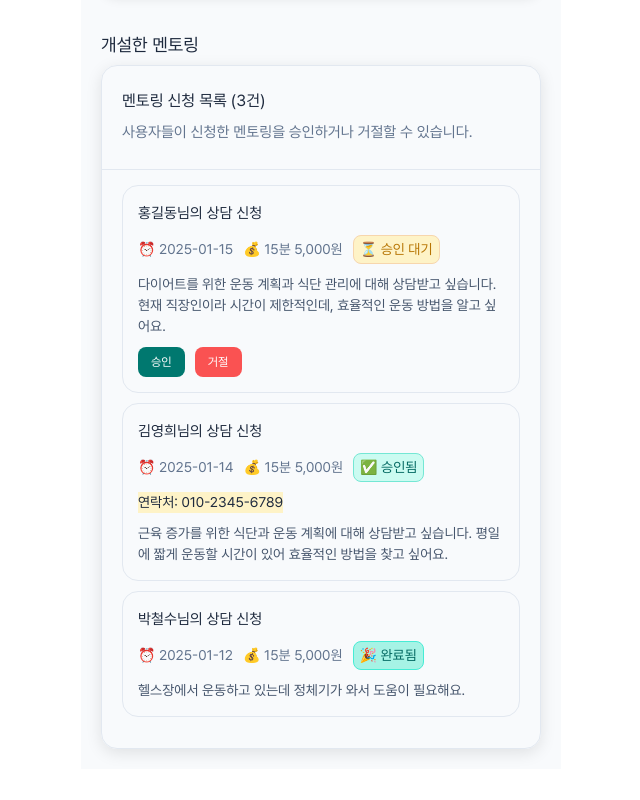
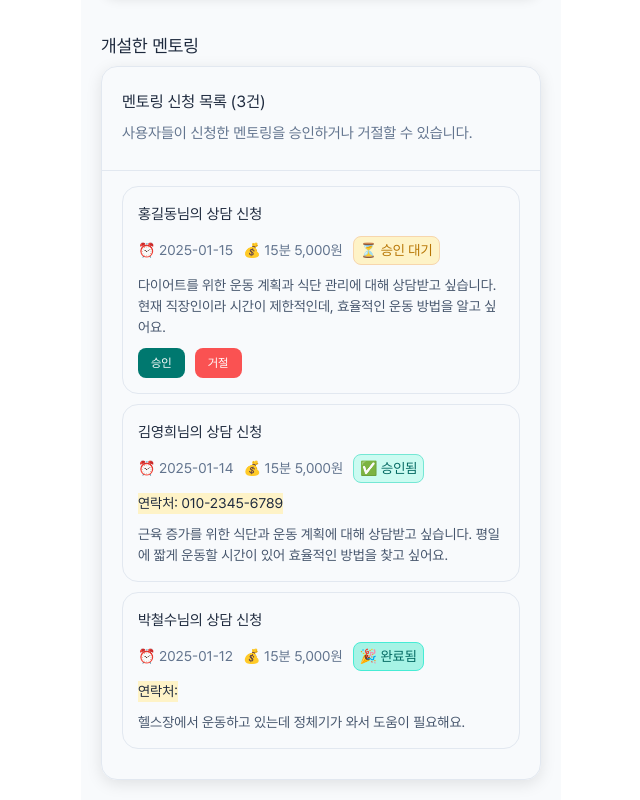
Before and after one commit to woowacourse-teams/2025-Fit-toring, a React app in the folder frontend/: page /my-page in a window 1280 px wide. Shown: the part 262-1062 px from the top of the page, without its empty margins (319-959 px from the left). Before the commit the page ends 1031 px from the top, so only its background shows below. Built offline with nearby package versions, Linux system fonts and the light colour scheme.

Commit message:
refactor: 연락처 표시 조건을 상태에 따라 변경 #192

```diff
--- a/frontend/src/pages/CreatedMentoring/components/MentoringApplicationItem/MentoringApplicationItem.tsx
+++ b/frontend/src/pages/CreatedMentoring/components/MentoringApplicationItem/MentoringApplicationItem.tsx
@@ -43,7 +43,7 @@ function MentoringApplicationItem({
           {getStatusImage(status)} {status}
         </StyledApplicationStatus>
       </StyledApplicationInfoWrapper>
-      {phoneNumber && (
+      {(status === '승인됨' || status === '완료됨') && (
         <StyledApplicationPhoneNumber>
           연락처: {phoneNumber}
         </StyledApplicationPhoneNumber>
```
